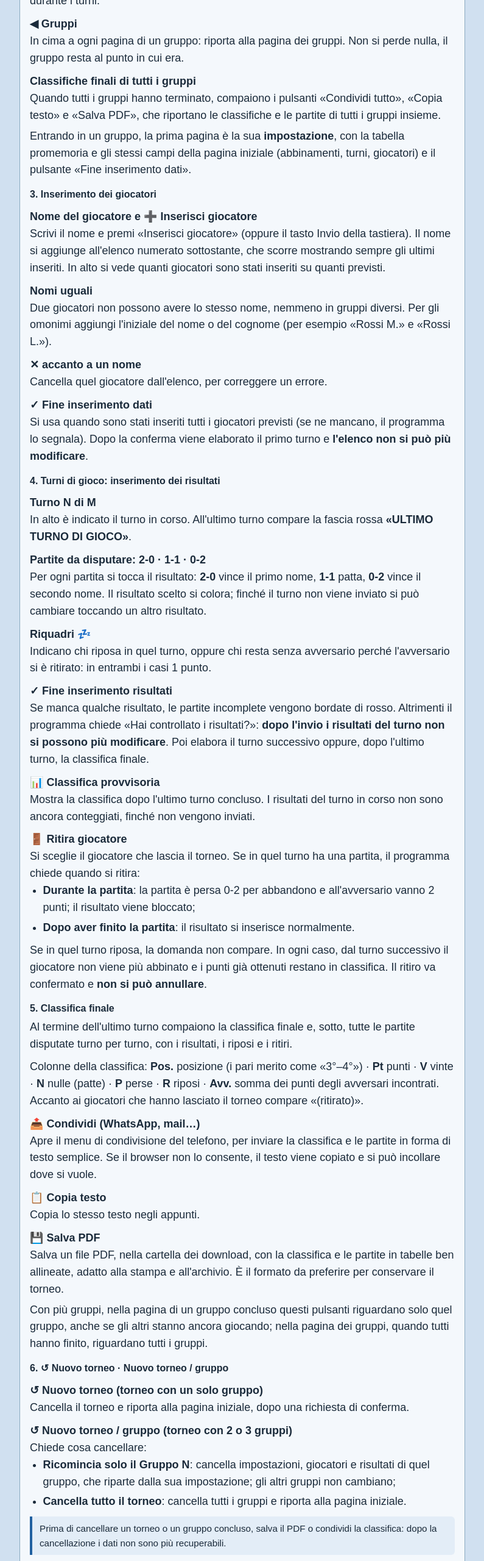
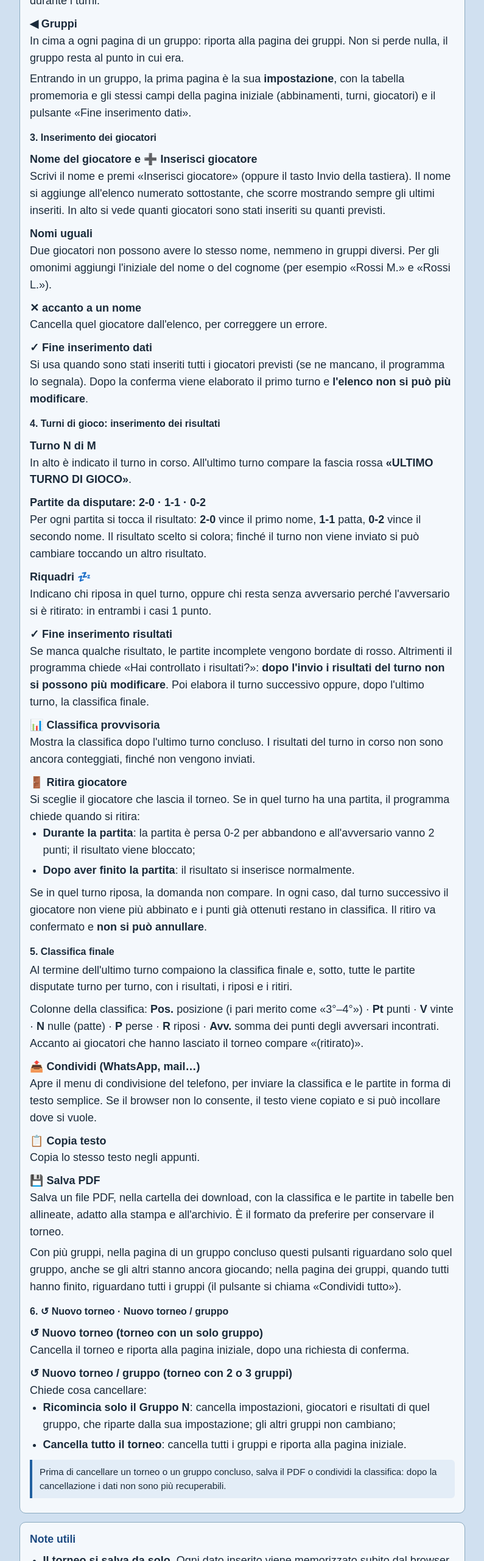
Before and after one commit to lmpbe/dama, a plain HTML site: page Torneo_dama/Help.html in a window 1280 px wide. Shown: the part 4200-6760 px from the top of the page at 61% size, without its empty margins (242-1037 px from the left). Drawn offline with Linux system fonts and the light colour scheme.

Commit message:
Add files via upload

```diff
--- a/Torneo_dama/Help.html
+++ b/Torneo_dama/Help.html
@@ -162,8 +162,6 @@
       <dd>Ogni pulsante, del colore del suo gruppo, mostra a che punto è: «da impostare», «inserimento giocatori», «turno 2 di 5», «concluso». Toccandolo si entra nel gruppo. I gruppi si possono gestire nell'ordine che si vuole, passando dall'uno all'altro anche durante i turni.</dd>
       <dt>◀ Gruppi</dt>
       <dd>In cima a ogni pagina di un gruppo: riporta alla pagina dei gruppi. Non si perde nulla, il gruppo resta al punto in cui era.</dd>
-      <dt>Classifiche finali di tutti i gruppi</dt>
-      <dd>Quando tutti i gruppi hanno terminato, compaiono i pulsanti «Condividi tutto», «Copia testo» e «Salva PDF», che riportano le classifiche e le partite di tutti i gruppi insieme.</dd>
     </dl>
     <p>Entrando in un gruppo, la prima pagina è la sua <b>impostazione</b>, con la tabella promemoria e gli stessi campi della pagina iniziale (abbinamenti, turni, giocatori) e il pulsante «Fine inserimento dati».</p>
 
@@ -211,7 +209,7 @@
       <dt>💾 Salva PDF</dt>
       <dd>Salva un file PDF, nella cartella dei download, con la classifica e le partite in tabelle ben allineate, adatto alla stampa e all'archivio. È il formato da preferire per conservare il torneo.</dd>
     </dl>
-    <p>Con più gruppi, nella pagina di un gruppo concluso questi pulsanti riguardano solo quel gruppo, anche se gli altri stanno ancora giocando; nella pagina dei gruppi, quando tutti hanno finito, riguardano tutti i gruppi.</p>
+    <p>Con più gruppi, nella pagina di un gruppo concluso questi pulsanti riguardano solo quel gruppo, anche se gli altri stanno ancora giocando; nella pagina dei gruppi, quando tutti hanno finito, riguardano tutti i gruppi (il pulsante si chiama «Condividi tutto»).</p>
 
     <h3>6. ↺ Nuovo torneo · Nuovo torneo / gruppo</h3>
     <dl>
@@ -235,7 +233,6 @@
       <li><b>Il torneo si salva da solo.</b> Ogni dato inserito viene memorizzato subito dal browser sul dispositivo: se arriva una telefonata, si spegne lo schermo o si chiude la pagina, riaprendola si riprende esattamente da dove si era.</li>
       <li><b>Un dispositivo, un torneo.</b> Il torneo resta memorizzato solo nel browser in cui è stato creato: non si può proseguire su un altro telefono o con un altro browser. Cancellando i dati di navigazione del browser il torneo si perde, quindi alla fine conviene sempre salvare il PDF.</li>
       <li><b>Schermo acceso.</b> Mentre si usa il programma, il telefono viene invitato a non spegnere lo schermo, se il browser lo permette.</li>
-      <li><b>Icona sullo schermo.</b> Dal menu del browser, «Aggiungi a schermata Home» crea sul telefono l'icona di Claude Dama – Tornei, per aprire il programma con un tocco.</li>
     </ul>
   </section>
 
```
